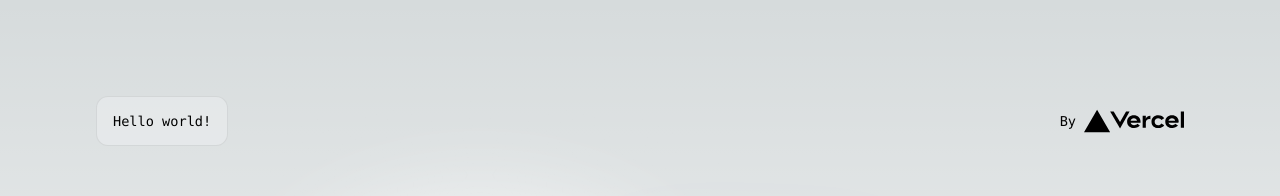
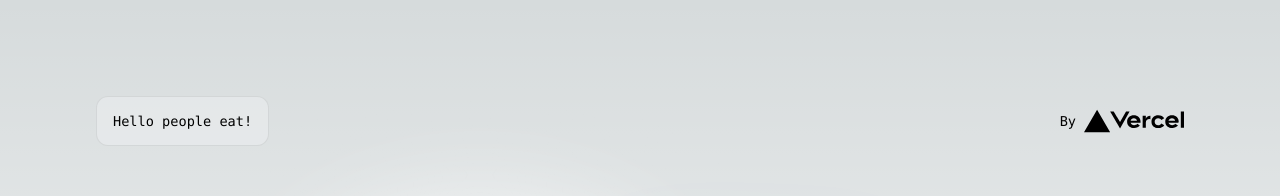
Before and after one commit to people-eat/web-app, a Next.js app: page / in a window 1280 px wide. Shown: the top 196 px of the page. Built offline with nearby package versions, Linux system fonts and the light colour scheme.

Commit message:
first commit!

```diff
--- a/pages/_app.tsx
+++ b/pages/_app.tsx
@@ -3,6 +3,7 @@ import type { AppProps } from 'next/app'
 
 export default function App({ Component, pageProps }: AppProps) {
   console.log('hello world!');
+  console.log('Some changes!');
 
   return <Component {...pageProps} />
 }
--- a/pages/index.tsx
+++ b/pages/index.tsx
@@ -17,7 +17,7 @@ export default function Home() {
       <main className={styles.main}>
         <div className={styles.description}>
           <p>
-            Hello world!
+            Hello people eat!
           </p>
           <div>
             <a
```
